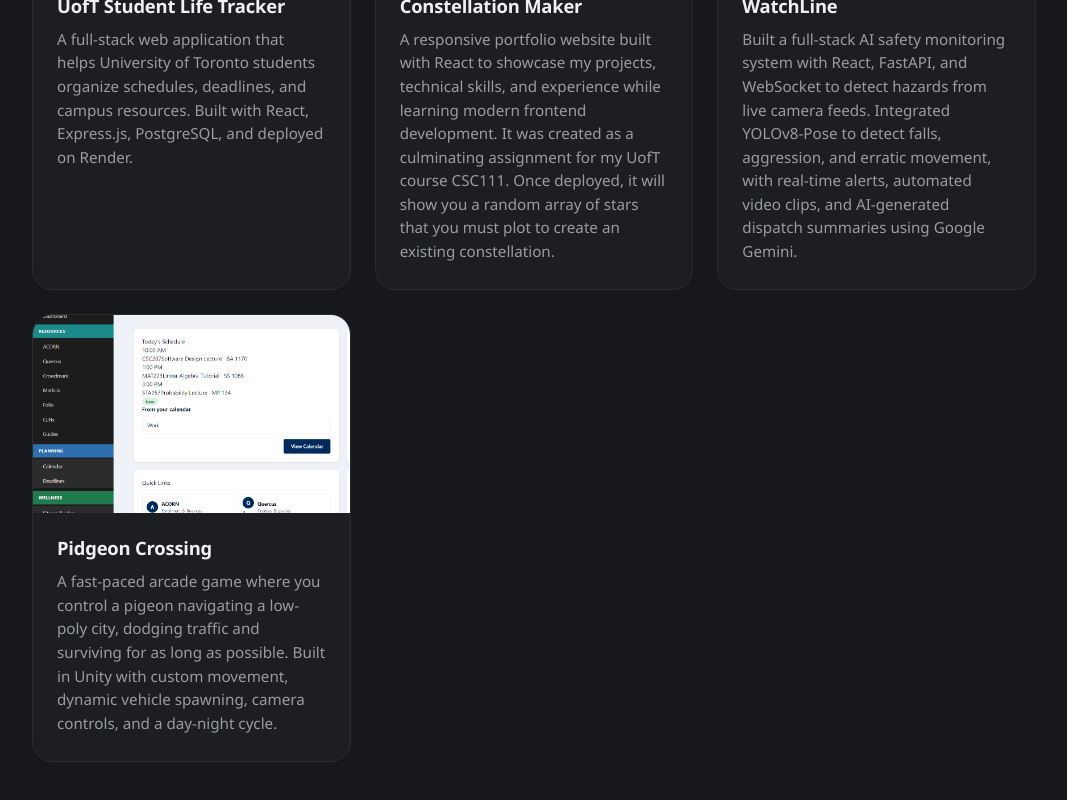
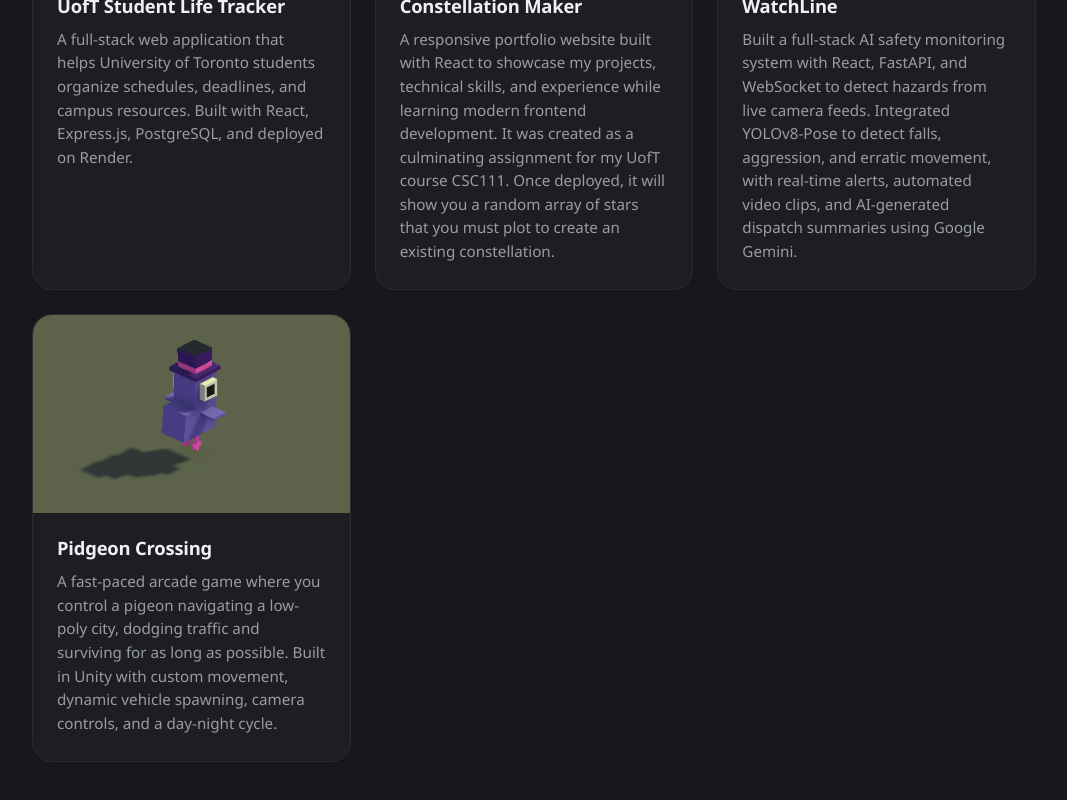
Before and after one commit to MinsungKxm/Personal-Portfolio, a React (Vite) app: page / in a window 1280 px wide. Shown: the part 3878-4678 px from the top of the page, without its empty margins (106-1173 px from the left). Built offline with nearby package versions, Linux system fonts and the light colour scheme.

Commit message:
Fixed the Pidgeon Crossing panel

```diff
--- a/src/App.jsx
+++ b/src/App.jsx
@@ -169,7 +169,7 @@ function App() {
           />
 
           <ProjectCard
-            image={UofTImage}
+            image={PidgeonImage}
             title="Pidgeon Crossing"
             description="A fast-paced arcade game where you control a pigeon navigating a low-poly city, dodging traffic and surviving for as long as possible. Built in Unity with custom movement, dynamic vehicle spawning, camera controls, and a day-night cycle."
             link="https://github.com/MinsungKxm/Pidgeon_Game"
```
